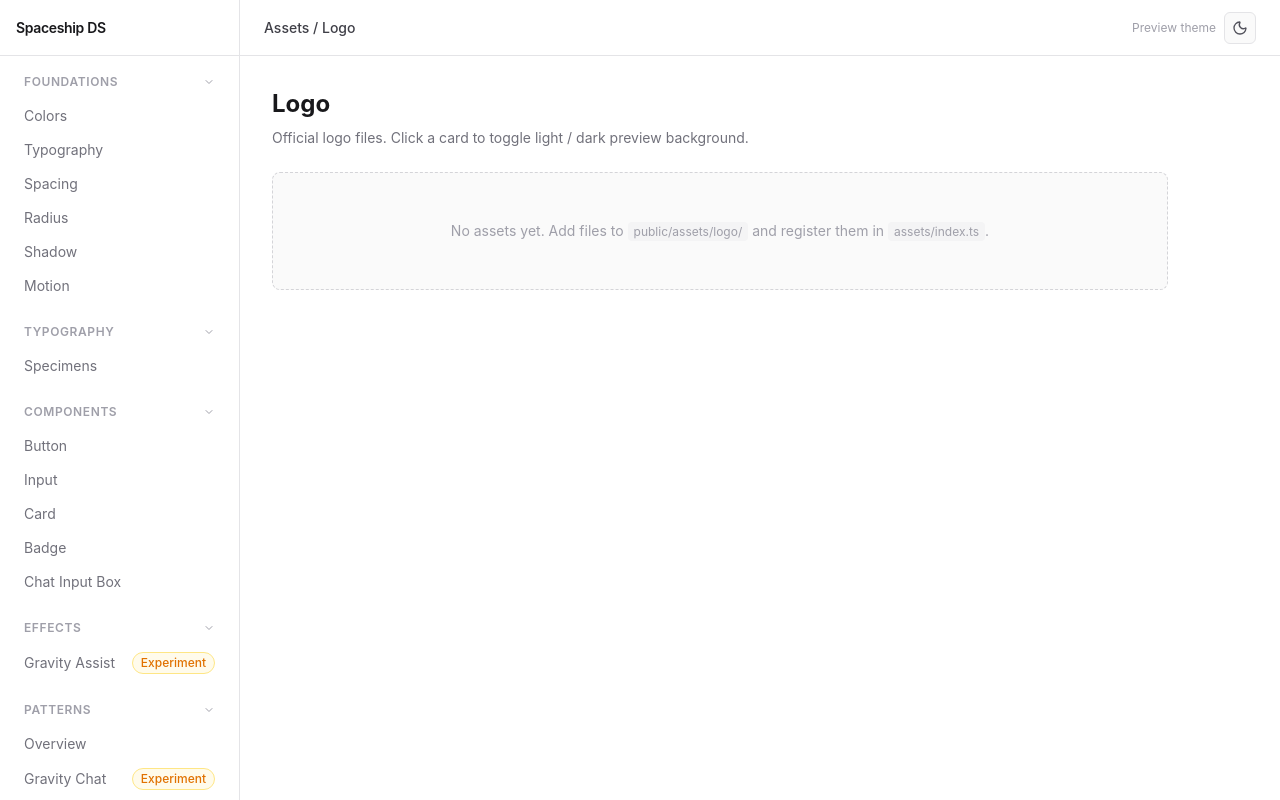
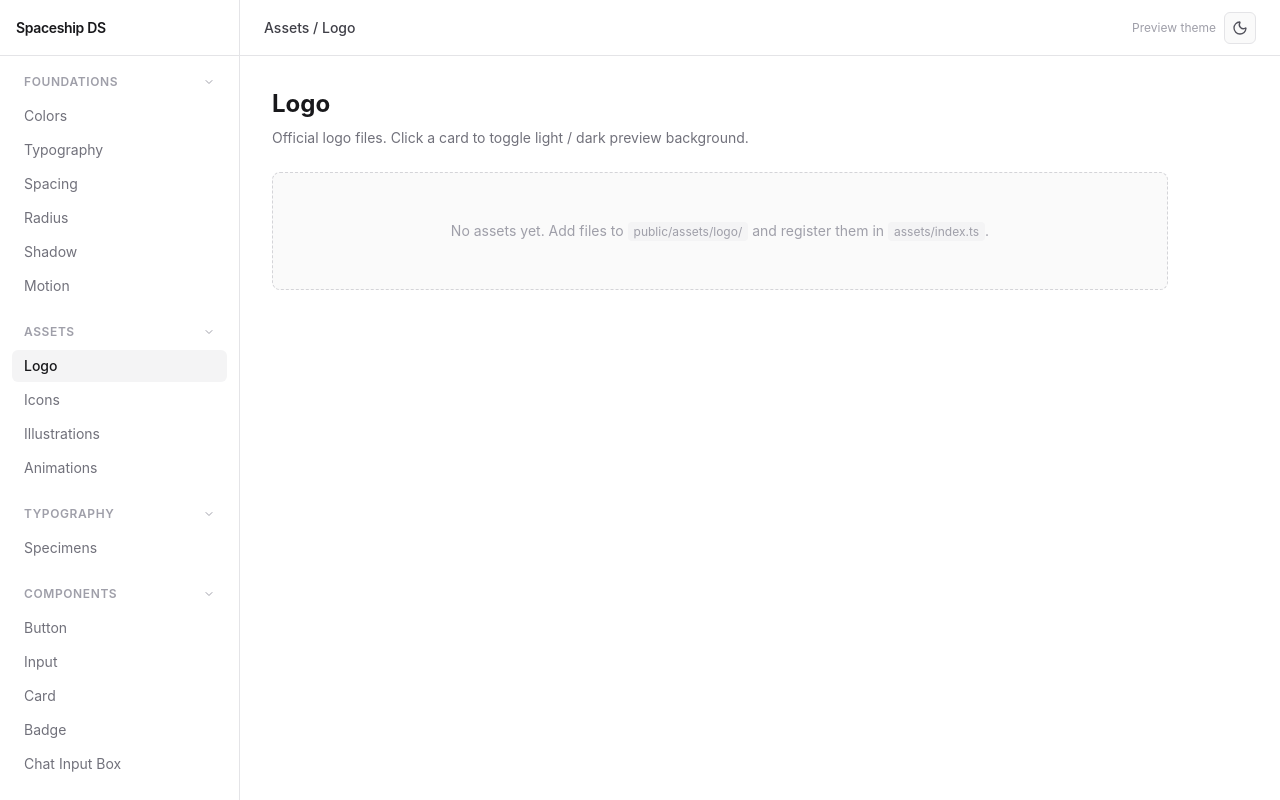
Before and after one commit to KevinAlvarez7/spaceship-design-system, a Next.js app: page /assets/logo in a window 1280 px wide. Built offline with nearby package versions, Linux system fonts and the light colour scheme.

Commit message:
feat(assets): add Assets section to sidebar nav

```diff
--- a/components/viewer/AnimationPlayer.tsx
+++ b/components/viewer/AnimationPlayer.tsx
@@ -33,8 +33,8 @@ export function AnimationPlayer({ asset }: AnimationPlayerProps) {
   }
 
   if (asset.format === 'svg-anim') {
-    // eslint-disable-next-line @next/next/no-img-element
     return (
+      // eslint-disable-next-line @next/next/no-img-element
       <img
         src={asset.filePath}
         alt={asset.name}
--- a/components/viewer/Sidebar.tsx
+++ b/components/viewer/Sidebar.tsx
@@ -24,6 +24,15 @@ const NAV: NavItem[] = [
       { label: 'Radius',      href: '/tokens/radius' },
       { label: 'Shadow',      href: '/tokens/shadow' },
       { label: 'Motion',      href: '/tokens/motion' },
+    ],
+  },
+  {
+    label: 'Assets',
+    children: [
+      { label: 'Logo',          href: '/assets/logo' },
+      { label: 'Icons',         href: '/assets/icons' },
+      { label: 'Illustrations', href: '/assets/illustrations' },
+      { label: 'Animations',    href: '/assets/animations' },
     ],
   },
   {
--- a/components/viewer/players/LottiePlayer.tsx
+++ b/components/viewer/players/LottiePlayer.tsx
@@ -1,7 +1,7 @@
 'use client';
 
 // Default export required by next/dynamic; named export for direct use.
-export function LottiePlayer({ src: _src }: { src: string }) {
+export function LottiePlayer({ src }: { src: string }) { // eslint-disable-line @typescript-eslint/no-unused-vars
   return (
     <div className="flex h-20 w-20 items-center justify-center rounded border border-dashed border-zinc-300">
       <span className="px-2 text-center text-[10px] text-zinc-400">
--- a/components/viewer/players/RivePlayer.tsx
+++ b/components/viewer/players/RivePlayer.tsx
@@ -1,7 +1,7 @@
 'use client';
 
 // Default export required by next/dynamic; named export for direct use.
-export function RivePlayer({ src: _src }: { src: string }) {
+export function RivePlayer({ src }: { src: string }) { // eslint-disable-line @typescript-eslint/no-unused-vars
   return (
     <div className="flex h-20 w-20 items-center justify-center rounded border border-dashed border-zinc-300">
       <span className="px-2 text-center text-[10px] text-zinc-400">
```
